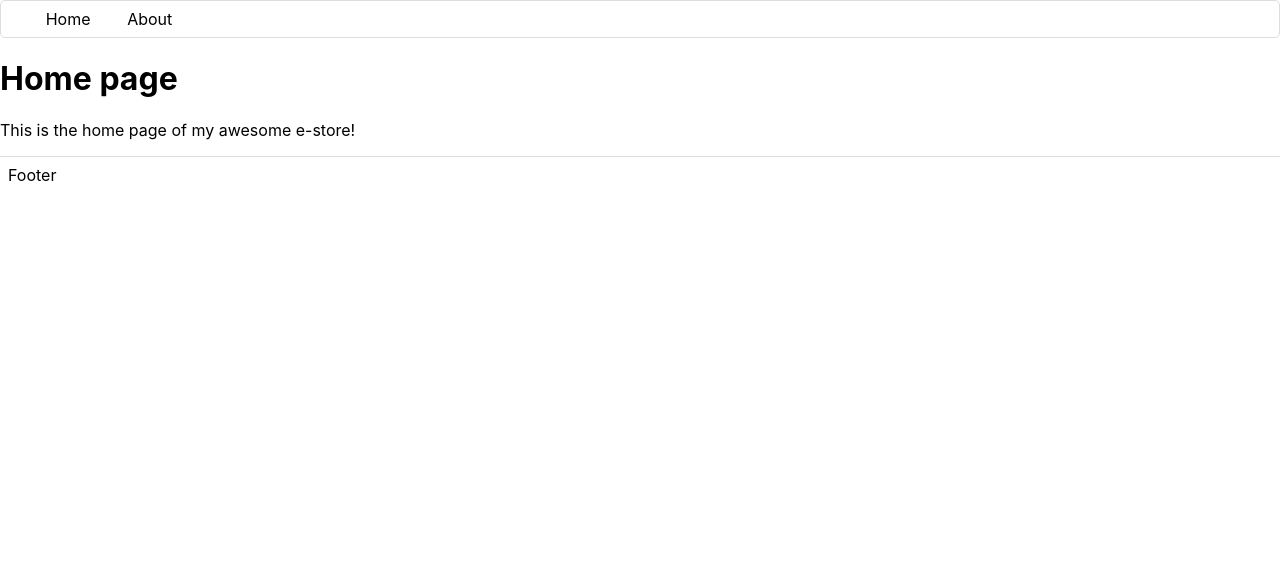
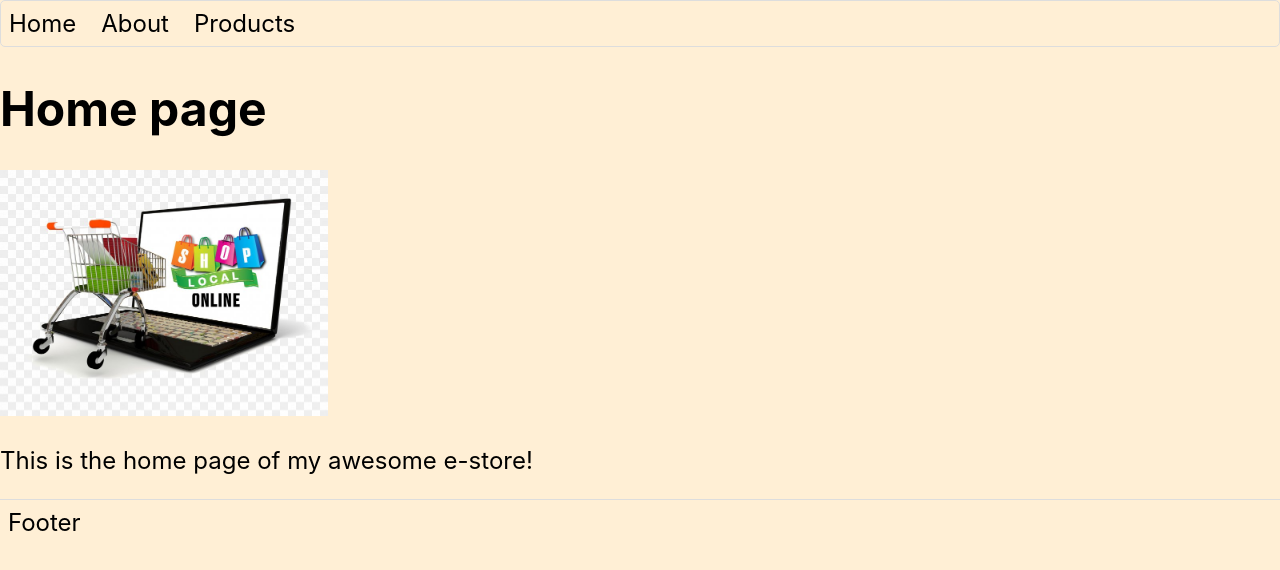
Before and after one commit to sasmilo/e-commerce-store-sm-2021, a Next.js app: page / in a window 1280 px wide. Shown: the top 570 px of the page. Built offline with nearby package versions, Linux system fonts and the light colour scheme.

Commit message:
Add database file and dinamic product page

```diff
--- a/components/Layout.js
+++ b/components/Layout.js
@@ -1,5 +1,16 @@
+import { css } from '@emotion/react';
 import Head from 'next/head';
 import Link from 'next/link';
+
+const headerStyles = css`
+  border: 1px solid #ddd;
+  border-radius: 5px;
+  padding: 8px;
+
+  a + a {
+    margin-left: 25px;
+  }
+`;
 
 export default function Layout(props) {
   return (
@@ -8,19 +19,16 @@ export default function Layout(props) {
         <link rel="icon" href="/favicon.ico" />
       </Head>
 
-      <header style={{ border: '1px solid #ddd', borderRadius: 5, padding: 8 }}>
-        <nav
-          style={{
-            display: 'flex',
-            justifyContent: 'space-evenly',
-            maxWidth: 200,
-          }}
-        >
+      <header css={headerStyles}>
+        <nav>
           <Link href="/">
             <a>Home</a>
           </Link>
           <Link href="/about">
             <a>About</a>
+          </Link>
+          <Link href="/products">
+            <a>Products</a>
           </Link>
         </nav>
       </header>
--- a/package.json
+++ b/package.json
@@ -8,11 +8,13 @@
     "start": "next start"
   },
   "dependencies": {
+    "@emotion/react": "^11.1.5",
     "next": "10.0.6",
     "react": "17.0.1",
     "react-dom": "17.0.1"
   },
   "devDependencies": {
+    "@emotion/babel-plugin": "^11.2.0",
     "@types/node": "14.14.25",
     "@types/react": "17.0.1",
     "@types/react-dom": "17.0.0",
--- a/pages/_app.js
+++ b/pages/_app.js
@@ -1,7 +1,29 @@
+import { css, Global } from '@emotion/react';
 import '../styles/globals.css';
 
+export const globalStyles = (
+  <Global
+    styles={css`
+      html,
+      body {
+        margin: 0;
+        background: papayawhip;
+        min-height: 100%;
+        font-family: -apple-system, BlinkMacSystemFont, 'Segoe UI', Roboto,
+          Oxygen, Ubuntu, Cantarell, 'Open Sans', 'Helvetica Neue', sans-serif;
+        font-size: 24px;
+      }
+    `}
+  />
+);
+
 function MyApp({ Component, pageProps }) {
-  return <Component {...pageProps} />;
+  return (
+    <>
+      {globalStyles}
+      <Component {...pageProps} />
+    </>
+  );
 }
 
 export default MyApp;
--- a/pages/about.js
+++ b/pages/about.js
@@ -6,10 +6,9 @@ export default function About() {
     <Layout>
       <Head>
         <title>About</title>
-
       </Head>
-      <div>About page</div>
-
+      <h1>About us</h1>
+      <p>This store is as cool as it gets!</p>
     </Layout>
   );
 }
--- a/pages/index.js
+++ b/pages/index.js
@@ -1,4 +1,5 @@
 import Head from 'next/head';
+import Image from 'next/image';
 import Layout from '../components/Layout';
 
 export default function Home() {
@@ -8,6 +9,12 @@ export default function Home() {
         <title>Home</title>
       </Head>
       <h1>Home page</h1>
+      <Image
+        src="/online-store.jpg"
+        alt="Store icon"
+        width={328}
+        height={246}
+      />
       <p>This is the home page of my awesome e-store!</p>
     </Layout>
   );
```
Also changed, not shown: database.js (added, +11 -0 lines), pages/products/[productId].js (added, +37 -0 lines), pages/products/index.js (added, +32 -0 lines), .babelrc (added), public/online-store.jpg (added), 1 other file (tests, documents, lock files or other folders).
